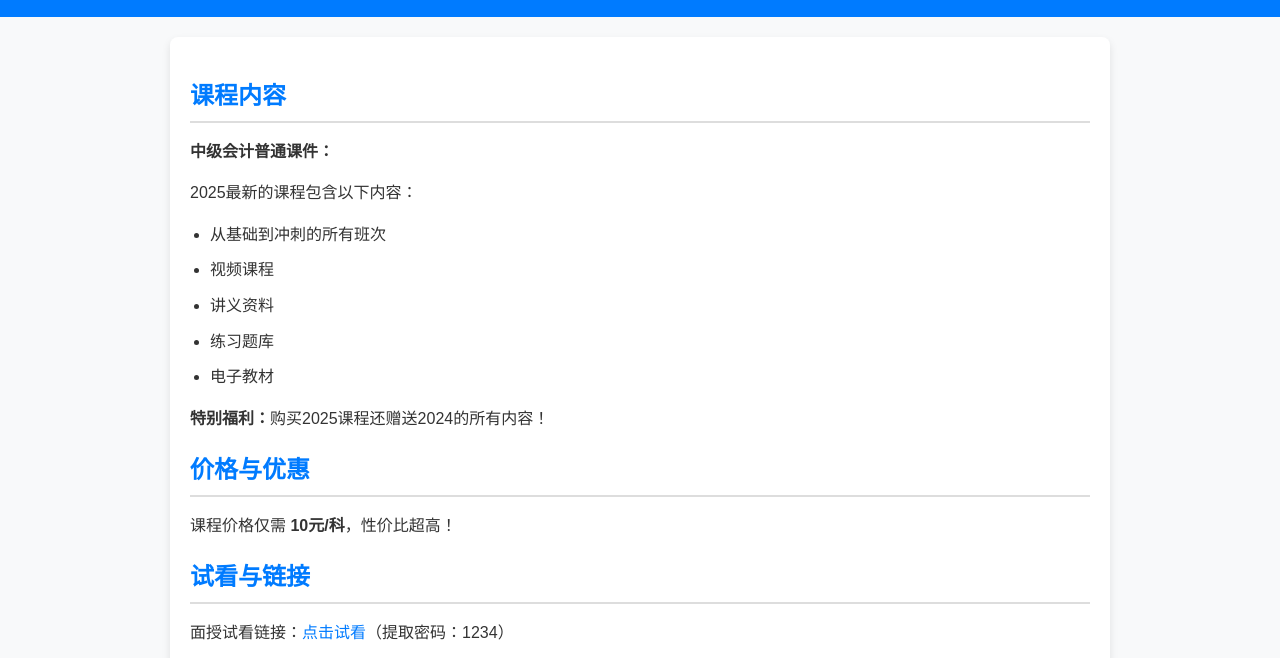
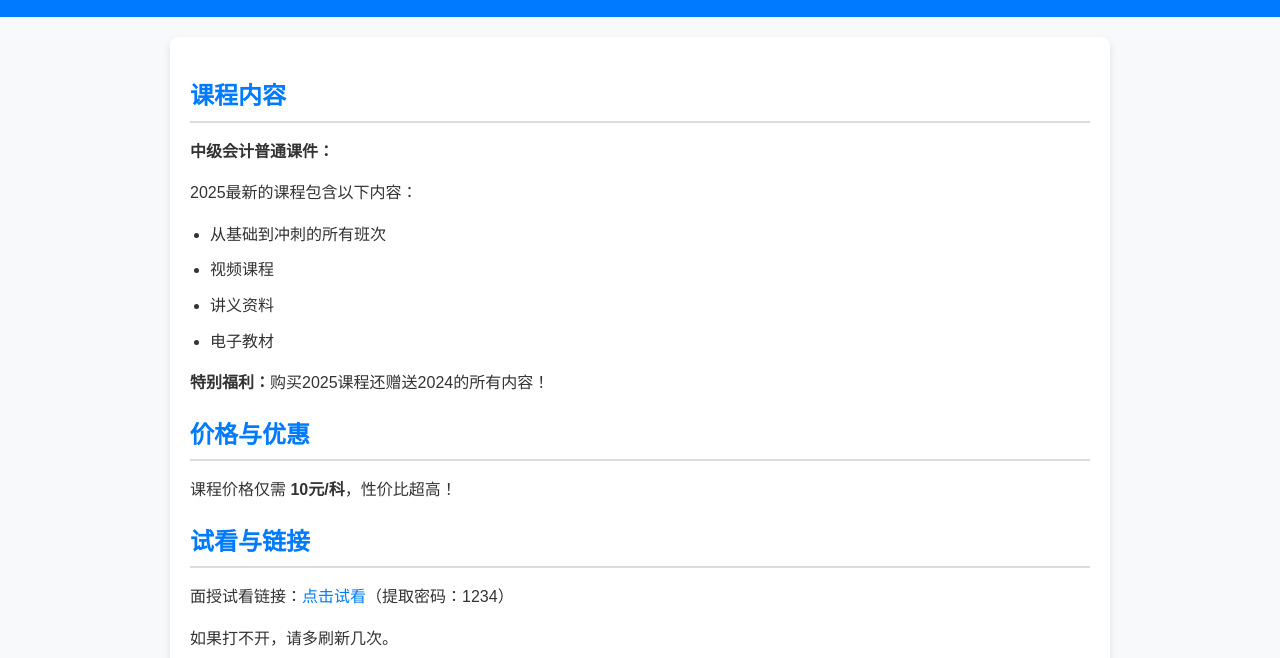
Before and after one commit to fengkaobiguo-123/zhongjiputongkecheng, a plain HTML site: page index.html in a window 1280 px wide. Shown: the part 98-756 px from the top of the page. Drawn offline with Linux system fonts and the light colour scheme.

Commit message:
Update index.html

```diff
--- a/index.html
+++ b/index.html
@@ -20,7 +20,6 @@
                 <li>从基础到冲刺的所有班次</li>
                 <li>视频课程</li>
                 <li>讲义资料</li>
-                <li>练习题库</li>
                 <li>电子教材</li>
             </ul>
             <p><strong>特别福利：</strong>购买2025课程还赠送2024的所有内容！</p>
```
